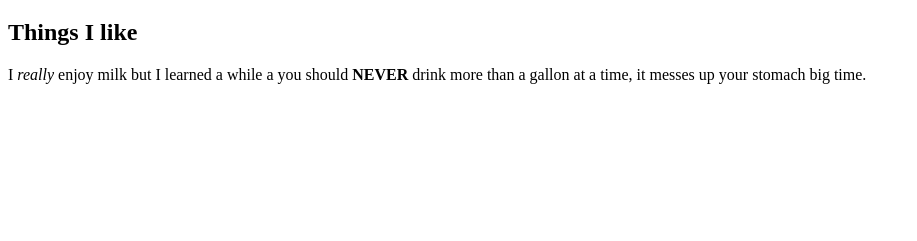
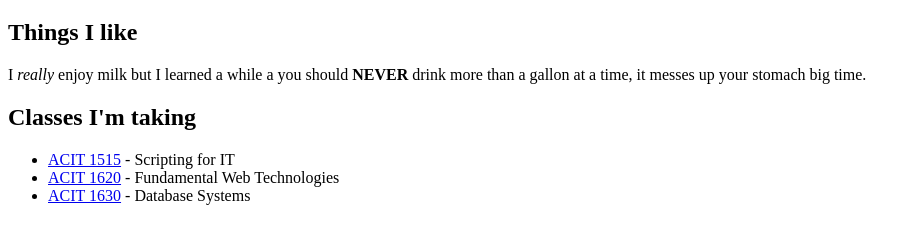
Before and after one commit to Jollysquire/personal_website, a plain HTML site: page index.html in a window 1280 px wide. Shown: the part 61-302 px from the top of the page, without its empty margins (0-917 px from the left). Drawn offline with Linux system fonts and the light colour scheme.

Commit message:
Another header and class list

```diff
--- a/index.html
+++ b/index.html
@@ -10,5 +10,11 @@
     <p>I <em>really</em> enjoy milk but I learned a while a you should <strong>NEVER</strong> drink more than a gallon at a time,
         it messes up your stomach big time.
     </p>
+    <h2>Classes I'm taking</h2>
+    <ul>
+        <li><a href="https://www.bcit.ca/outlines/20211085985/" title="Course Outline">ACIT 1515</a> - Scripting for IT</li>
+        <li><a href="https://www.bcit.ca/outlines/20211085986/" title="Course Outline">ACIT 1620</a> - Fundamental Web Technologies</li>
+        <li><a href="https://www.bcit.ca/outlines/20211085987/" title="Course Outline">ACIT 1630</a> - Database Systems</li>
+    </ul>
 </body>
 </html>
```
